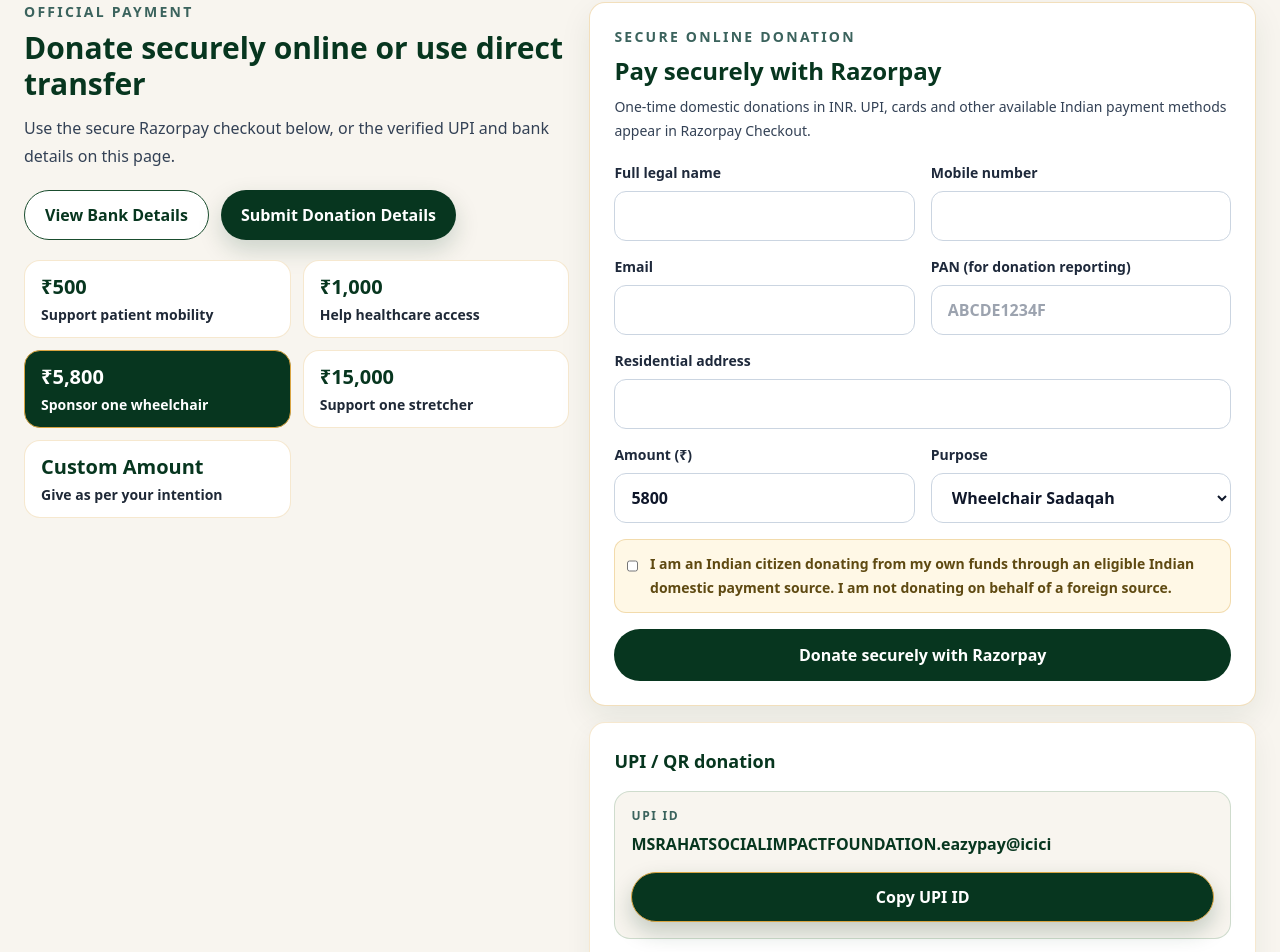
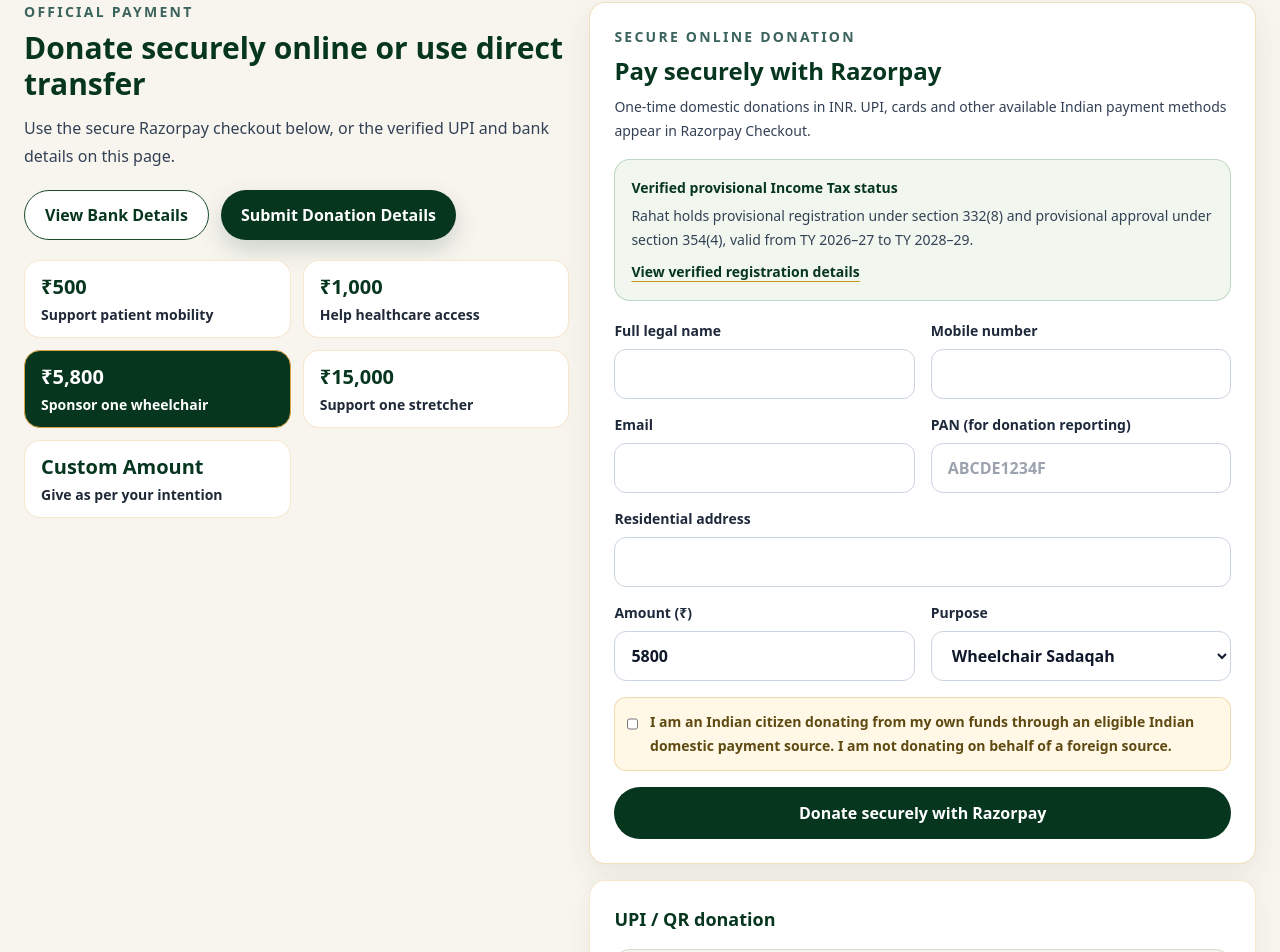
Before and after one commit to ateeb222/rahat-foundation-website, a Next.js app: page /donate in a window 1280 px wide. Shown: the part 1258-2210 px from the top of the page. Built offline with nearby package versions, Linux system fonts and the light colour scheme.

Commit message:
Add verified tax status to donation checkout

```diff
--- a/components/donation/RazorpayCheckout.tsx
+++ b/components/donation/RazorpayCheckout.tsx
@@ -1,5 +1,6 @@
 'use client';
 
+import Link from 'next/link';
 import Script from 'next/script';
 import { FormEvent, useEffect, useRef, useState } from 'react';
 import { submitWebsiteForm } from '@/components/forms/submission';
@@ -86,6 +87,11 @@ export function RazorpayCheckout() {
       <p className="text-sm font-bold uppercase tracking-[0.16em] text-[#3B635D]">Secure online donation</p>
       <h3 className="mt-2 text-2xl font-bold text-[#07361F]">Pay securely with Razorpay</h3>
       <p className="mt-2 text-sm leading-6 text-slate-700">One-time domestic donations in INR. UPI, cards and other available Indian payment methods appear in Razorpay Checkout.</p>
+      <div className="mt-4 rounded-2xl border border-[#2A7A45]/25 bg-[#F1F7EE] p-4 text-sm leading-6 text-slate-700">
+        <p className="font-bold text-[#07361F]">Verified provisional Income Tax status</p>
+        <p className="mt-1">Rahat holds provisional registration under section 332(8) and provisional approval under section 354(4), valid from TY 2026–27 to TY 2028–29.</p>
+        <Link href="/transparency" className="mt-2 inline-flex font-bold text-[#07361F] underline decoration-[#C8951A] underline-offset-4">View verified registration details</Link>
+      </div>
       <form className="mt-5 grid gap-4" onSubmit={handleSubmit}>
         <div className="grid gap-4 sm:grid-cols-2">
           <label className={labelClass}>Full legal name<input className={inputClass} name="fullName" autoComplete="name" required /></label>
```
